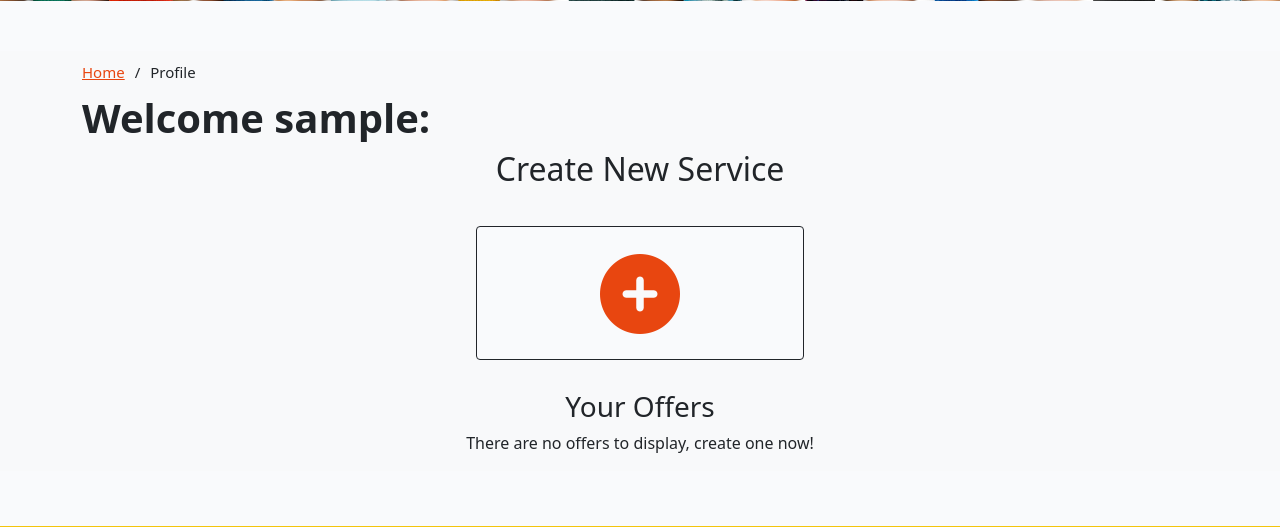
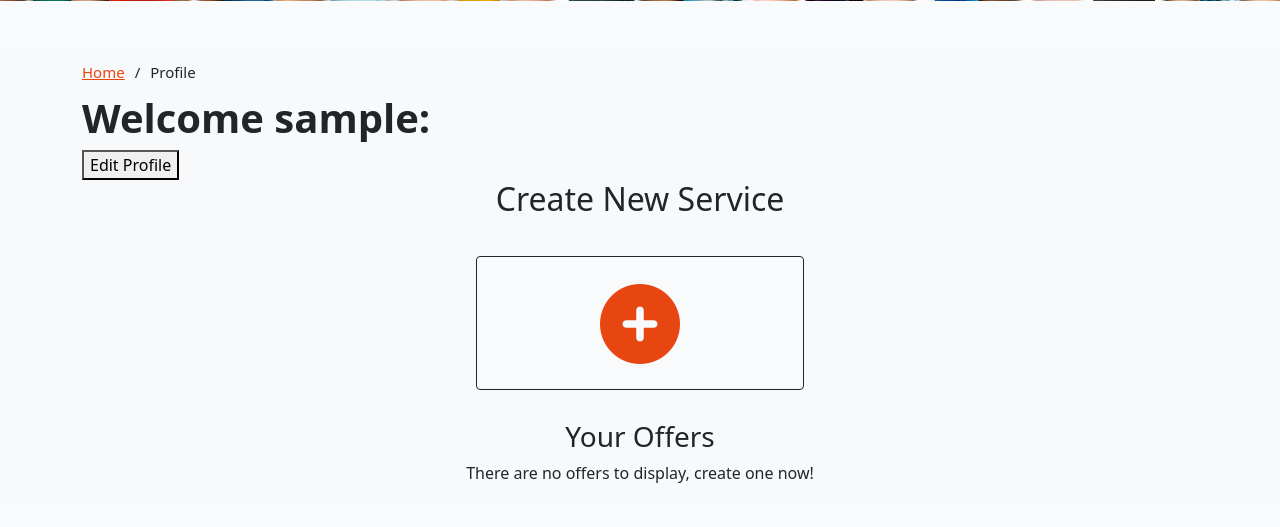
Before and after one commit to HinaKhan94/palpicker, a Django app: page /user/user_profile/ in a window 1280 px wide. Shown: the part 599-1126 px from the top of the page. Run offline with Django 3.2, Linux system fonts and the light colour scheme; the visitor is signed in with stand-in values (Sample User, id 1); data that the repository does not hold is empty; some libraries are stand-ins or nearby versions.

Commit message:
feat: add edit profile template, view and form on user profile page

```diff
--- a/templates/dashboard/user_profile.html
+++ b/templates/dashboard/user_profile.html
@@ -22,6 +22,7 @@
     <div class="container">
         <div class="dashboard-title">
             <h1><strong>Welcome {{ user }}:</strong></h1>
+            <a href="{% url 'edit_profile' %}"><button type="submit">Edit Profile</button></a>
         </div>
 
 <!------ Profile Dashboard ------>
--- a/user/forms.py
+++ b/user/forms.py
@@ -1,5 +1,6 @@
 from django import forms
 from allauth.account.forms import SignupForm
+from .models import UserProfile
 
 
 class CustomRegistrationForm(SignupForm):
@@ -26,3 +27,8 @@ class CustomRegistrationForm(SignupForm):
         user.set_password(self.cleaned_data['password1'])  # Set the user's password
         user.save()
         return user
+
+class UserProfileForm(forms.ModelForm):
+    class Meta:
+        model = UserProfile
+        fields = ['name', 'email', 'phone']
--- a/user/urls.py
+++ b/user/urls.py
@@ -3,6 +3,7 @@ from . import views
 
 urlpatterns = [
     path('user_profile/', views.user_profile, name='user_profile'),
+    path('edit_profile/', views.edit_profile, name='edit_profile'),
     path('register/', views.RegistrationView.as_view(), name='register'),
 
 ]
--- a/user/views.py
+++ b/user/views.py
@@ -3,7 +3,7 @@ from django.contrib.auth.decorators import login_required
 from django.contrib.auth import authenticate, login
 from django.shortcuts import redirect
 from django.contrib.auth.forms import UserCreationForm
-from .forms import CustomRegistrationForm
+from .forms import CustomRegistrationForm, UserProfileForm
 from django.views.generic.edit import CreateView
 from django.urls import reverse_lazy
 from .models import UserProfile
@@ -37,3 +37,22 @@ def user_profile(request):
     }
 
     return render(request, 'dashboard/user_profile.html', context)
+
+
+@login_required
+def edit_profile(request):
+    user_profile, created = UserProfile.objects.get_or_create(user=request.user)
+
+    if request.method == 'POST':
+        form = UserProfileForm(request.POST, instance=user_profile)
+        if form.is_valid():
+            form.save()
+            return redirect('user_profile')  # Redirect to the user's profile page after editing
+    else:
+        form = UserProfileForm(instance=user_profile)
+
+    context = {
+        'user_profile': user_profile,
+        'form': form,
+    }
+    return render(request, 'dashboard/edit_profile.html', context)
```
Also changed, not shown: templates/dashboard/edit_profile.html (added, +43 -0 lines), 1 other file.
